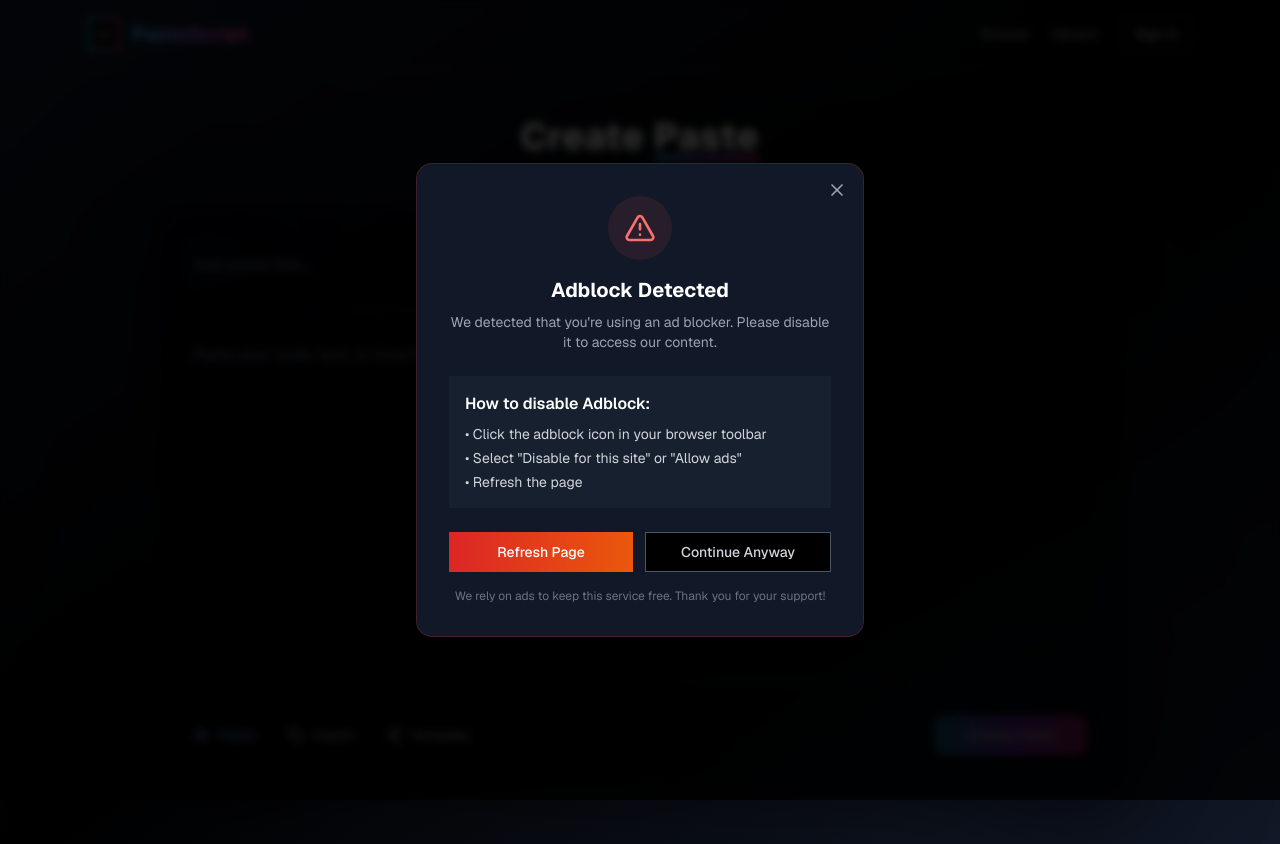
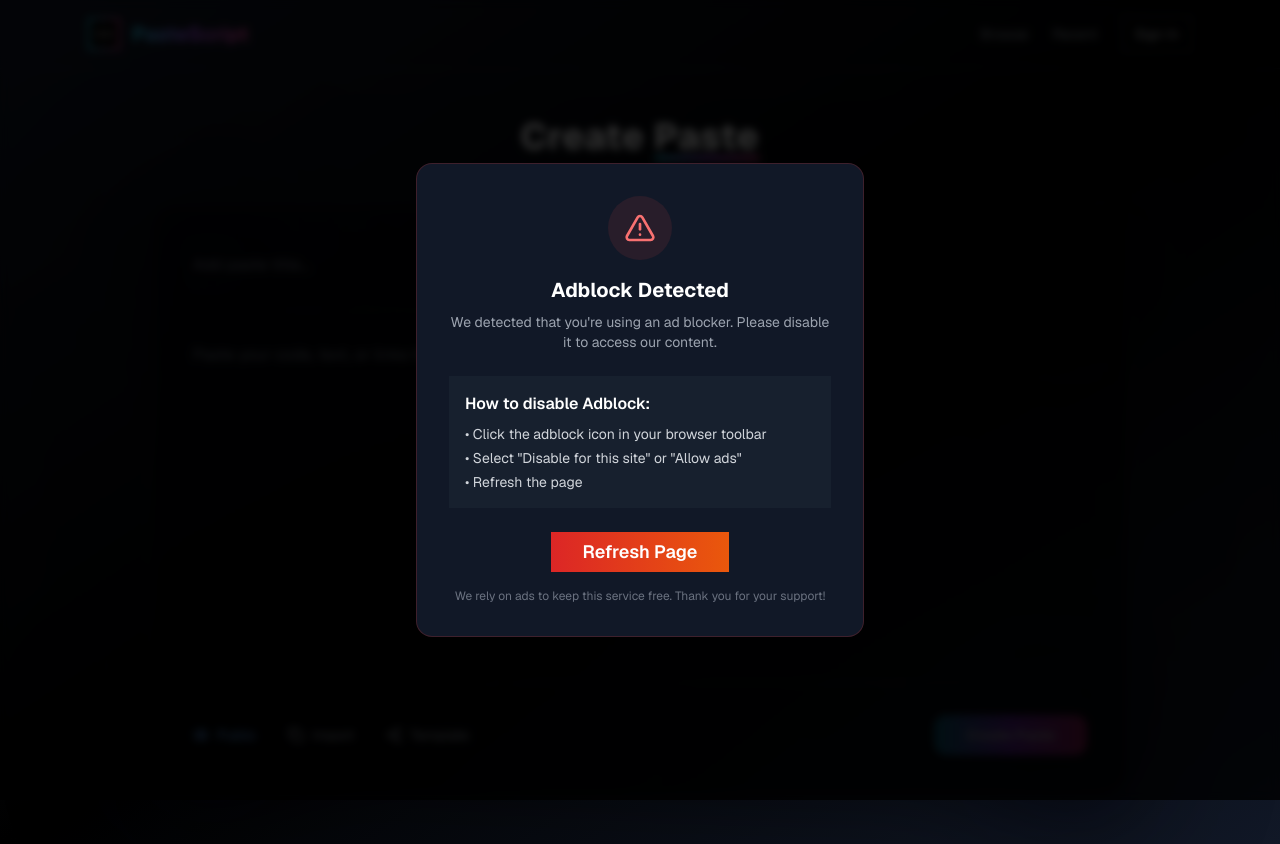
Before and after one commit to Mik3xTreezy/paste-sharing-site, a Next.js app: page / in a window 1280 px wide. Built offline with nearby package versions, Linux system fonts and the light colour scheme; no server answers.

Commit message:
Remove 'Continue Anyway' button and close button from anti-adblock modal

```diff
--- a/components/anti-adblock.tsx
+++ b/components/anti-adblock.tsx
@@ -108,13 +108,7 @@ export default function AntiAdblock() {
   return (
     <div className="fixed inset-0 bg-black/80 backdrop-blur-sm z-50 flex items-center justify-center p-4">
       <div className="bg-gray-900 border border-red-500/20 rounded-2xl p-8 max-w-md w-full relative">
-        {/* Close button */}
-        <button
-          onClick={() => setShowAdblockWarning(false)}
-          className="absolute top-4 right-4 text-gray-400 hover:text-white transition-colors"
-        >
-          <X className="w-5 h-5" />
-        </button>
+
 
         {/* Warning icon */}
         <div className="text-center mb-6">
@@ -139,20 +133,13 @@ export default function AntiAdblock() {
           </div>
         </div>
 
-        {/* Action buttons */}
-        <div className="flex flex-col sm:flex-row gap-3">
+        {/* Action button */}
+        <div className="flex justify-center">
           <Button
             onClick={() => window.location.reload()}
-            className="bg-gradient-to-r from-red-600 to-orange-600 text-white flex-1"
+            className="bg-gradient-to-r from-red-600 to-orange-600 text-white px-8 py-3 text-lg font-semibold"
           >
             Refresh Page
-          </Button>
-          <Button
-            onClick={() => setShowAdblockWarning(false)}
-            variant="outline"
-            className="border-gray-600 text-gray-300 hover:bg-gray-800 flex-1"
-          >
-            Continue Anyway
           </Button>
         </div>
 
```
